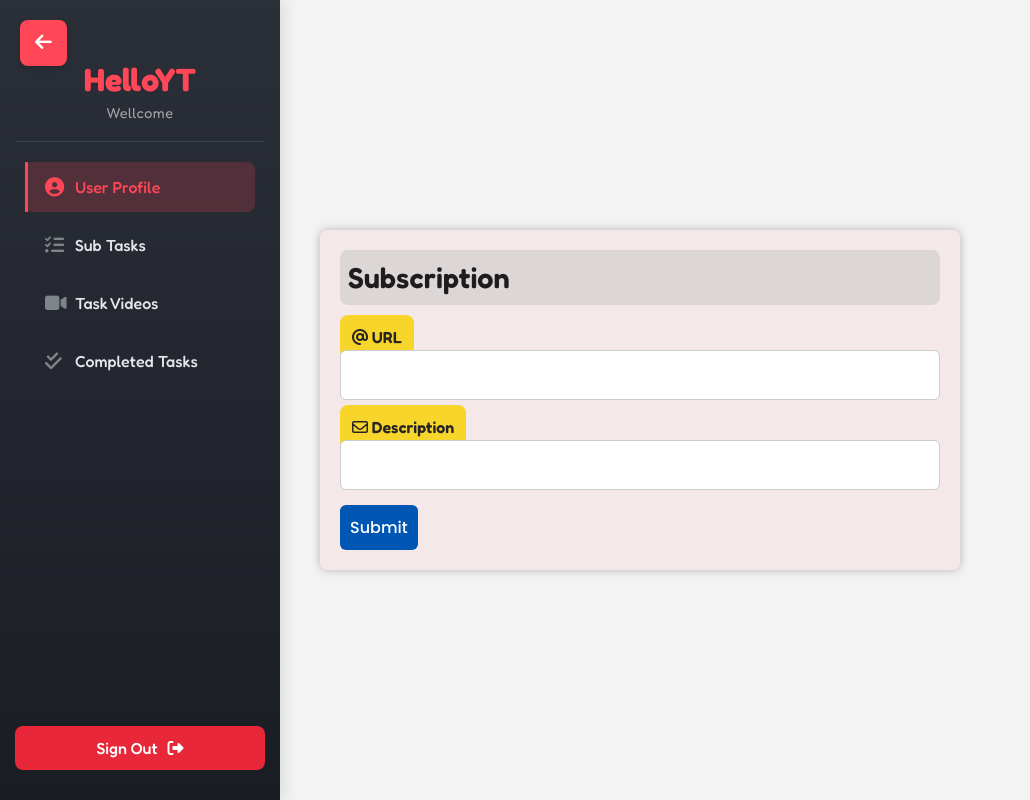
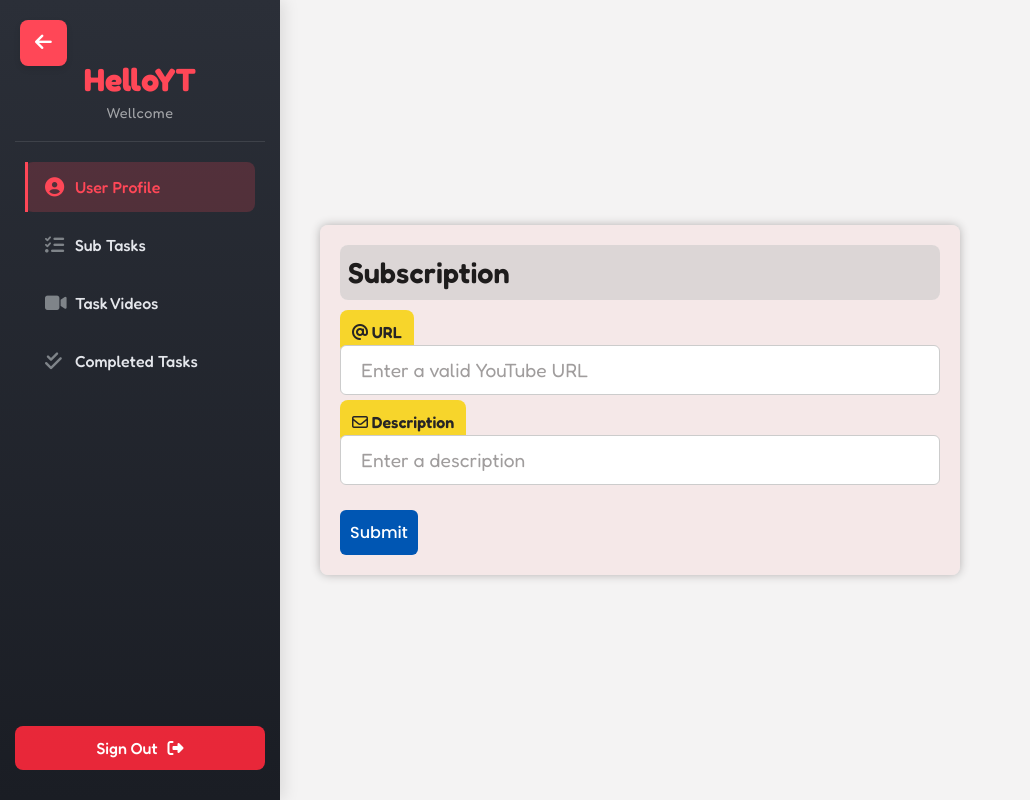
Before and after one commit to Pasindu-Peiris/Hello-YouTube-project_copy_by_me, a React (Create React App) app in the folder client/: page /subscription in a window 1280 px wide. Shown: the whole page, without its empty margins (0-1030 px from the left). Built offline with nearby package versions, Linux system fonts and the light colour scheme; no server answers; sample sign-in values are in the browser's storage.

Commit message:
Update Subtask.css

```diff
--- a/client/src/assets/pagecss/Subtask.css
+++ b/client/src/assets/pagecss/Subtask.css
@@ -62,7 +62,8 @@
     border-radius: 8px;
 }
 
-.form-group input {
+.form-group input,
+.form-group textarea {
     width: 100%;
     padding: 12px;
     outline: none;
@@ -70,6 +71,17 @@
     border-radius: 6px;
     border: 1px solid #ccc;
     font-family: "Fredoka", serif;
+}
+
+.form-group textarea {
+    height: 30vh;
+}
+
+.form-group input::placeholder,
+.form-group textarea::placeholder {
+    color: #a09d9d;
+    font-family: "Fredoka", serif;
+
 }
 
 .user-profile-container button {
@@ -165,3 +177,142 @@
         margin: 0px 5px;
     }
 }
+
+.user-profile-container {
+    max-width: 640px;
+    margin: 0 auto;
+    padding: 20px;
+    border-radius: 8px;
+    background-color: #f6e2e2a9;
+    width: 650px;
+    font-family: "Poppins", serif;
+    box-shadow: 0px 0px 10px 0px #b4b1b1;
+}
+
+.user-profile-container h1 {
+    font-size: 1.8rem;
+    font-weight: 600;
+    font-family: "Fredoka", serif;
+    color: #1e1c1c;
+    padding: 10px 8px;
+    background-color: #cccccc98;
+    border-radius: 8px;
+    margin: 0px 0px 20px 0px;
+}
+
+.profile-details p {
+    display: flex;
+    align-items: center;
+    justify-content: space-between;
+    width: 100%;
+    padding: 10px;
+    margin: 10px 0px;
+    background-color: #cccccc37;
+    font-size: 1.1rem;
+    font-weight: 500;
+    color: #272525;
+    border-radius: 8px;
+}
+
+.profile-details p strong {
+    font-weight: 600;
+    color: #272525;
+    background-color: #f7d52b;
+    font-family: "Fredoka", serif;
+    height: 100%;
+    padding: 12px;
+    border-radius: 8px;
+}
+
+.profile-details {
+    margin-bottom: 10px;
+}
+
+.form-group {
+    margin: 15px 0px;
+}
+
+.form-group label {
+    margin-bottom: 5px;
+    font-weight: 600;
+    color: #272525;
+    background-color: #f7d52b;
+    font-family: "Fredoka", serif;
+    padding: 12px;
+    border-radius: 8px;
+}
+
+.form-group input,
+.form-group textarea {
+    width: 100%;
+    padding: 12px;
+    outline: none;
+    font-size: 1.2rem;
+    border-radius: 6px;
+    border: 1px solid #ccc;
+    font-family: "Fredoka", serif;
+}
+
+.form-group textarea {
+    height: 30vh;
+}
+
+.form-group input::placeholder,
+.form-group textarea::placeholder {
+    color: #a09d9d;
+    font-family: "Fredoka", serif;
+}
+
+/* Style for disabled input fields */
+.form-group input:disabled,
+.form-group textarea:disabled {
+    background-color: #d6d2d2;
+    /* Set background color to white */
+    color: #0a0909;
+    /* Set text color to black */
+    cursor: not-allowed;
+    /* Change cursor to indicate the field is disabled */
+}
+
+.user-profile-container button {
+    width: auto;
+    padding: 10px;
+    background-color: #0056b3;
+    border: none;
+    border-radius: 6px;
+    color: #ffffff;
+    cursor: pointer;
+    font-size: 1rem;
+    transition: all 0.3s ease;
+    font-weight: 500;
+    font-family: "poppins", serif;
+    margin-top: 10px;
+}
+
+.user-profile-container button[type="button"] {
+    background-color: #2e3bf4;
+    /* Different color for Edit button */
+    color: #f6f2f2;
+}
+
+.user-profile-container button[type="button"]:hover {
+    background-color: #e62020;
+    /* Hover effect for Edit button */
+}
+
+.form-buttons {
+    display: flex;
+    gap: 10px;
+    /* Space between buttons */
+}
+
+.form-buttons button[type="button"] {
+    background-color: #ff3b3b;
+    /* Red color for Cancel button */
+    color: #ffffff;
+}
+
+.form-buttons button[type="button"]:hover {
+    background-color: #e63232;
+    /* Darker red on hover */
+}
```
